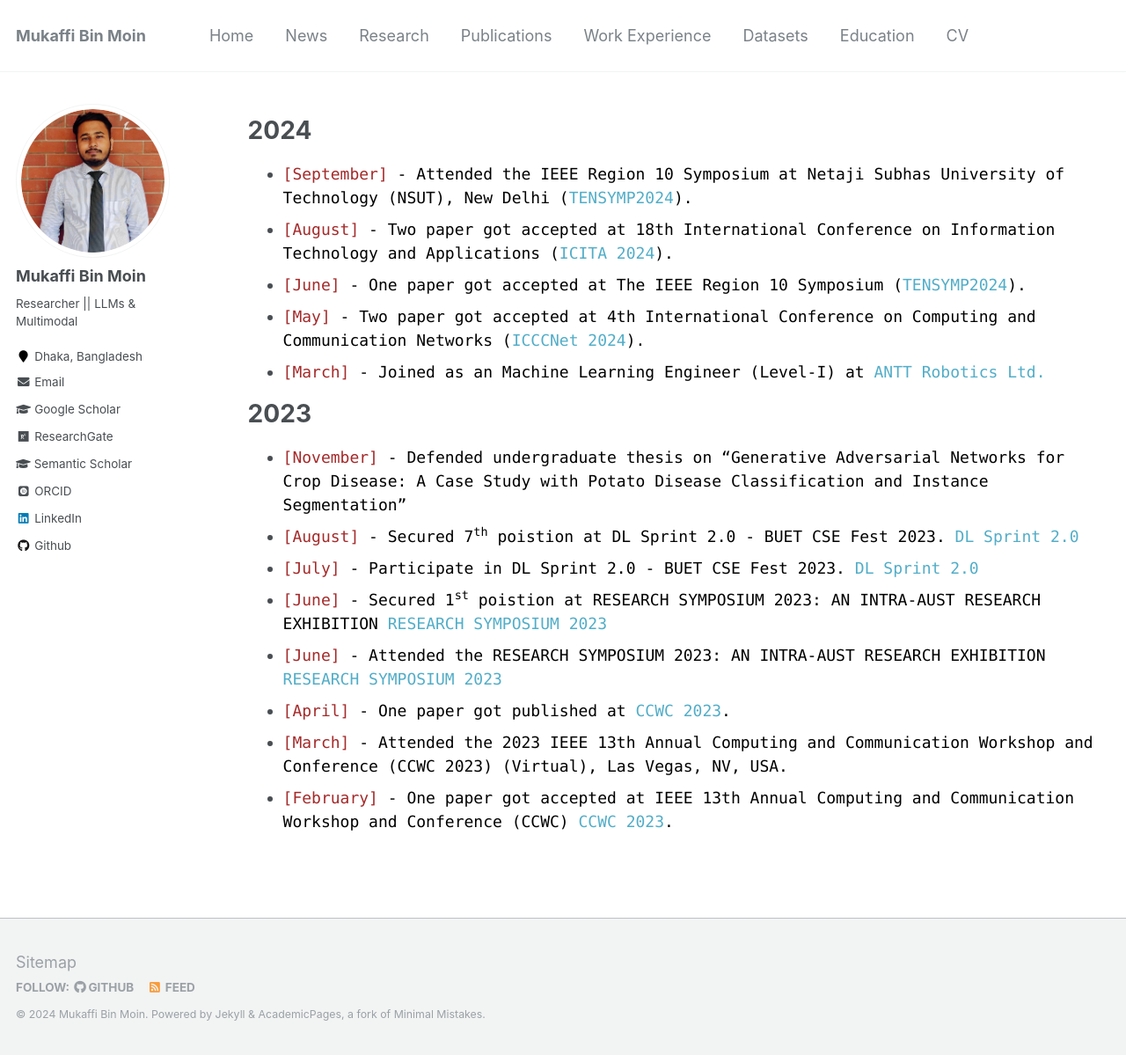
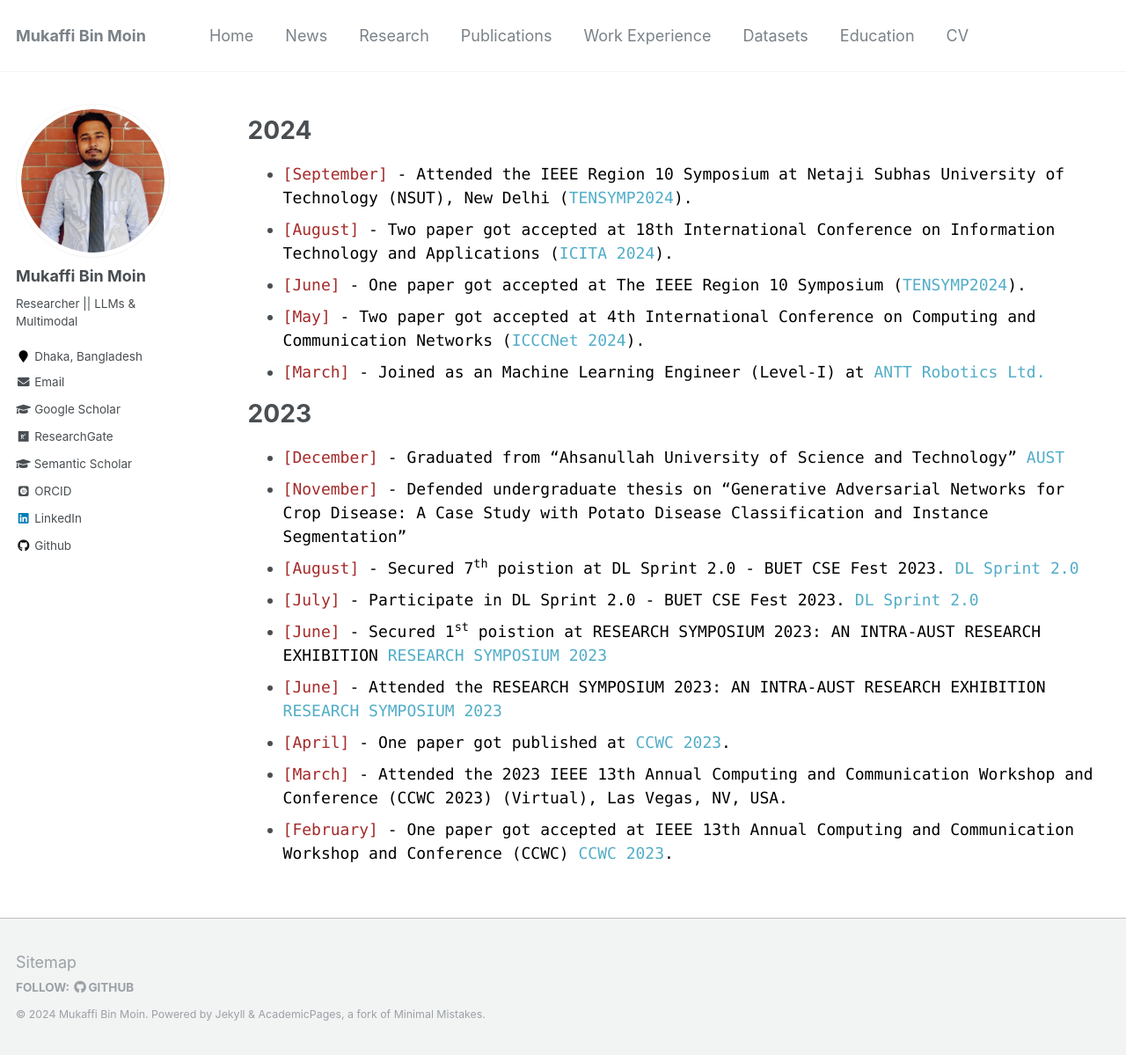
Before and after one commit to Mukaffi28/Mukaffi28.github.io, a Jekyll site: the page built from _pages/news.md, in a window 1280 px wide and 1199 px high. Shown: the whole window at 88% size. Built offline with Jekyll 4.4.1, drawn with Linux system fonts in a browser that asks for light colours; some web fonts are replaced.

Commit message:
Updated News

```diff
--- a/_includes/footer.html
+++ b/_includes/footer.html
@@ -17,7 +17,7 @@
     {% if site.author.bitbucket %}
       <li><a href="http://bitbucket.org/{{ site.author.bitbucket }}"><i class="fab fa-bitbucket" aria-hidden="true"></i> Bitbucket</a></li>
     {% endif %}
-    <li><a href="{% if site.atom_feed.path %}{{ site.atom_feed.path }}{% else %}{{ base_path }}/feed.xml{% endif %}"><i class="fa fa-fw fa-rss-square" aria-hidden="true"></i> {{ site.data.ui-text[site.locale].feed_label | default: "Feed" }}</a></li>
+    <!-- <li><a href="{% if site.atom_feed.path %}{{ site.atom_feed.path }}{% else %}{{ base_path }}/feed.xml{% endif %}"><i class="fa fa-fw fa-rss-square" aria-hidden="true"></i> {{ site.data.ui-text[site.locale].feed_label | default: "Feed" }}</a></li> -->
   </ul>
 </div>
 
--- a/_pages/news.md
+++ b/_pages/news.md
@@ -21,7 +21,7 @@
 + <span style="font-family:Monaco; color:black;"><span style="color:brown">[January]</span> - [Noise Reduction Methods on Noisy Bengali Texts](https://arxiv.org/pdf/2401.14360.pdf) got accepted in [W-NUT 2024](https://noisy-text.github.io/2024/) collocated with [EACL 2024](https://2024.eacl.org/)! <span style="color:red;">[Core A conference]</span></span> -->
 
 # 2023
-
++ <span style="font-family:Monaco; color:black;"><span style="color:brown">[December]</span> - Graduated from “Ahsanullah University of Science and Technology” [AUST](https://aust.edu/) </span>
 + <span style="font-family:Monaco; color:black;"><span style="color:brown">[November]</span> - Defended undergraduate thesis on "Generative Adversarial Networks for Crop Disease: A Case Study with Potato Disease Classification and Instance Segmentation" </span>
 + <span style="font-family:Monaco; color:black;"><span style="color:brown">[August]</span> -  Secured 7<sup>th</sup> poistion at DL Sprint 2.0 - BUET CSE Fest 2023. [DL Sprint 2.0](https://www.kaggle.com/competitions/dlsprint2/discussion/433389)</span>
 + <span style="font-family:Monaco; color:black;"><span style="color:brown">[July]</span> - Participate in DL Sprint 2.0 - BUET CSE Fest 2023. [DL Sprint 2.0](https://www.kaggle.com/competitions/dlsprint2/overview)  </span>
```
